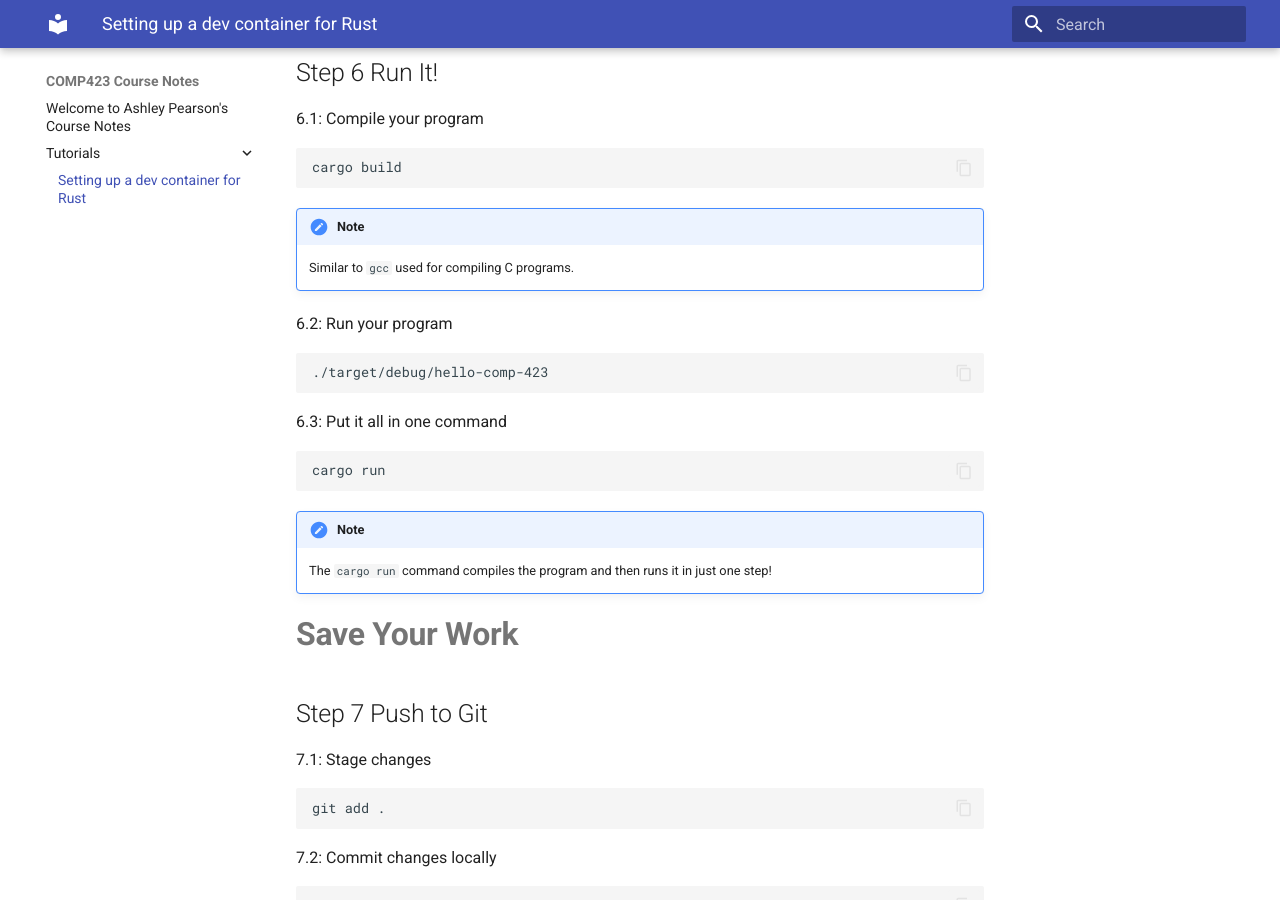
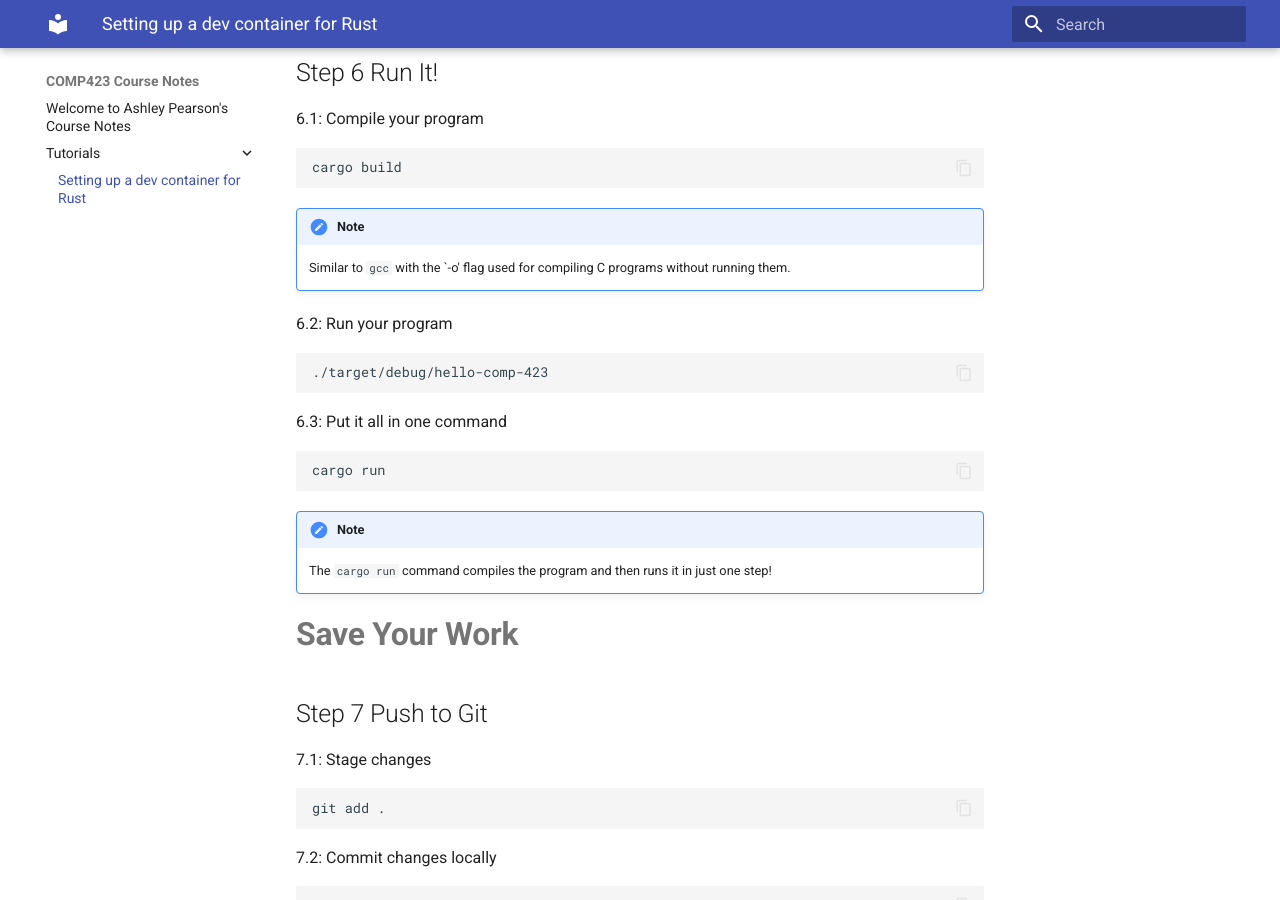
Before and after one commit to uncapearso2/comp423-course-notes, an MkDocs documentation site: the page built from docs/tutorials/rust-setup.md, in a window 1280 px wide and 900 px high, scrolled down 3209 px. Built offline with MkDocs 1.6.1 and Material for MkDocs 9.7.7, drawn with Linux system fonts in a browser that asks for light colours.

Commit message:
GCC Edit

`````diff
--- a/docs/tutorials/rust-setup.md
+++ b/docs/tutorials/rust-setup.md
@@ -123,7 +123,7 @@ cd hello-comp-423
 cargo build
 ````
 !!! note
-    Similar to `gcc` used for compiling C programs.
+    Similar to `gcc` with the `-o' flag used for compiling C programs without running them.
 
 6.2: Run your program
 ````bash
`````
